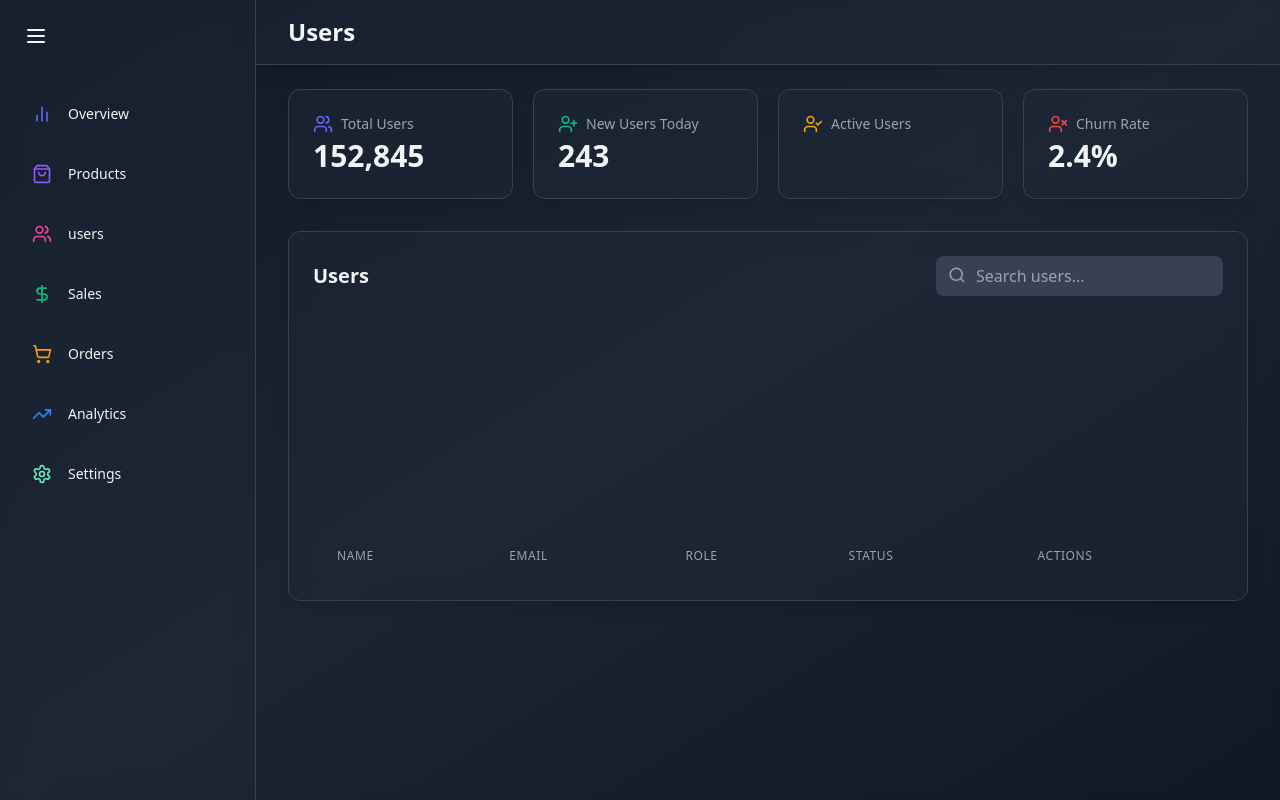
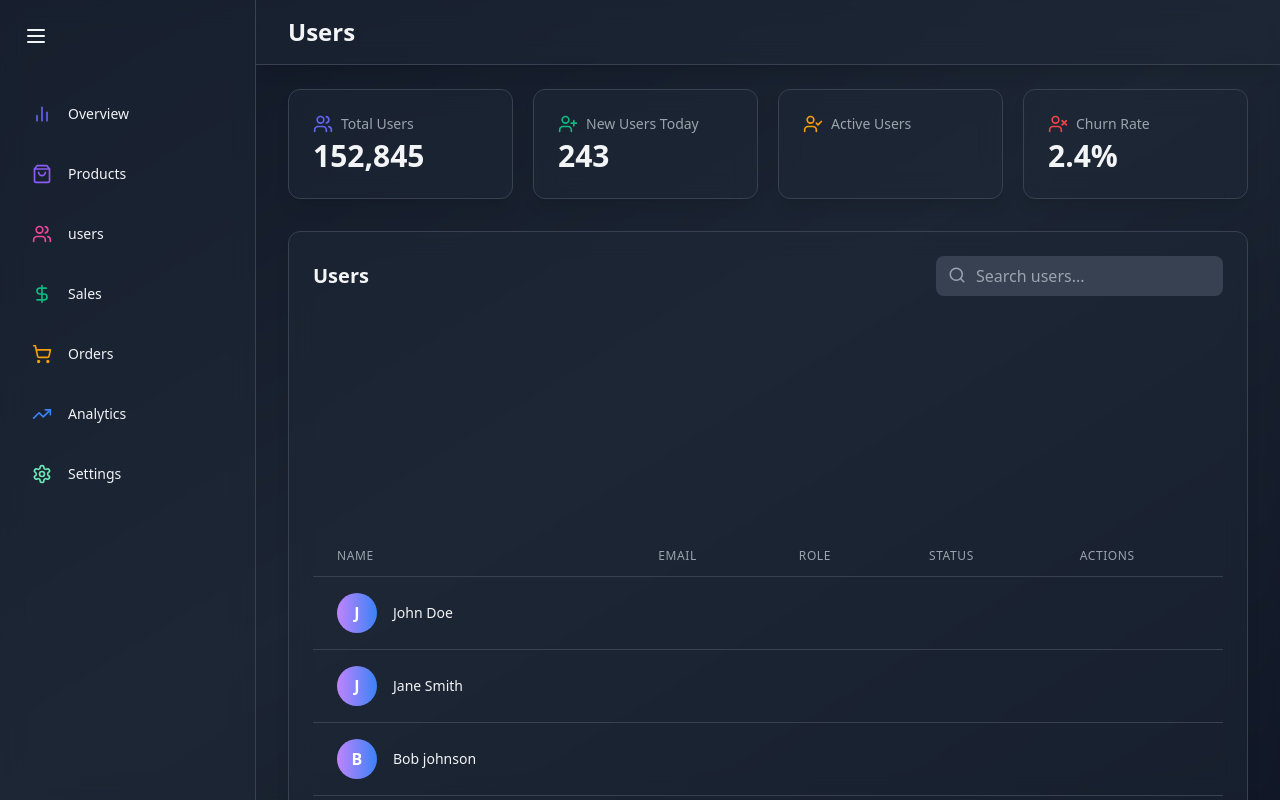
Before and after one commit to shegsemmanuel/ADMIN-DASHBOARD, a React (Vite) app: page /users in a window 1280 px wide. Built offline with nearby package versions, Linux system fonts and the light colour scheme.

Commit message:
usersname

```diff
--- a/src/components/users/UserTable.jsx
+++ b/src/components/users/UserTable.jsx
@@ -65,6 +65,30 @@ const UserTable = () => {
                 </th>
               </tr>
         </thead>
+        <tbody className="divide-y divide-gray-700">
+           {filteredUsers.map((user) => (
+            <motion.tr key={user.id}
+              initial={{ opacity: 0}}
+              animate={{ opacity: 1}}
+              transition={{ duration: 0.3}}
+            >
+              <td className="px-6 py-4 whitespace-nowrap">
+                <div className="flex items-center">
+                  <div className="flex-shrink-0 h-10 w-10">
+                    <div className="h-10 w-10 rounded-full bg-gradient-to-r from-purple-400 to-blue-500 flex items-center justify-center text-white font-semibold">
+                          {user.name.charAt(0)}
+                    </div>
+                  </div>
+                  <div className="ml-4">
+                     <div className="text-sm font-medium text-gray-100">{user.name}</div>
+                  </div>
+                </div>
+
+              </td>
+
+            </motion.tr>
+           ))}
+        </tbody>
         </table>
       </div>
     </motion.div>
```
